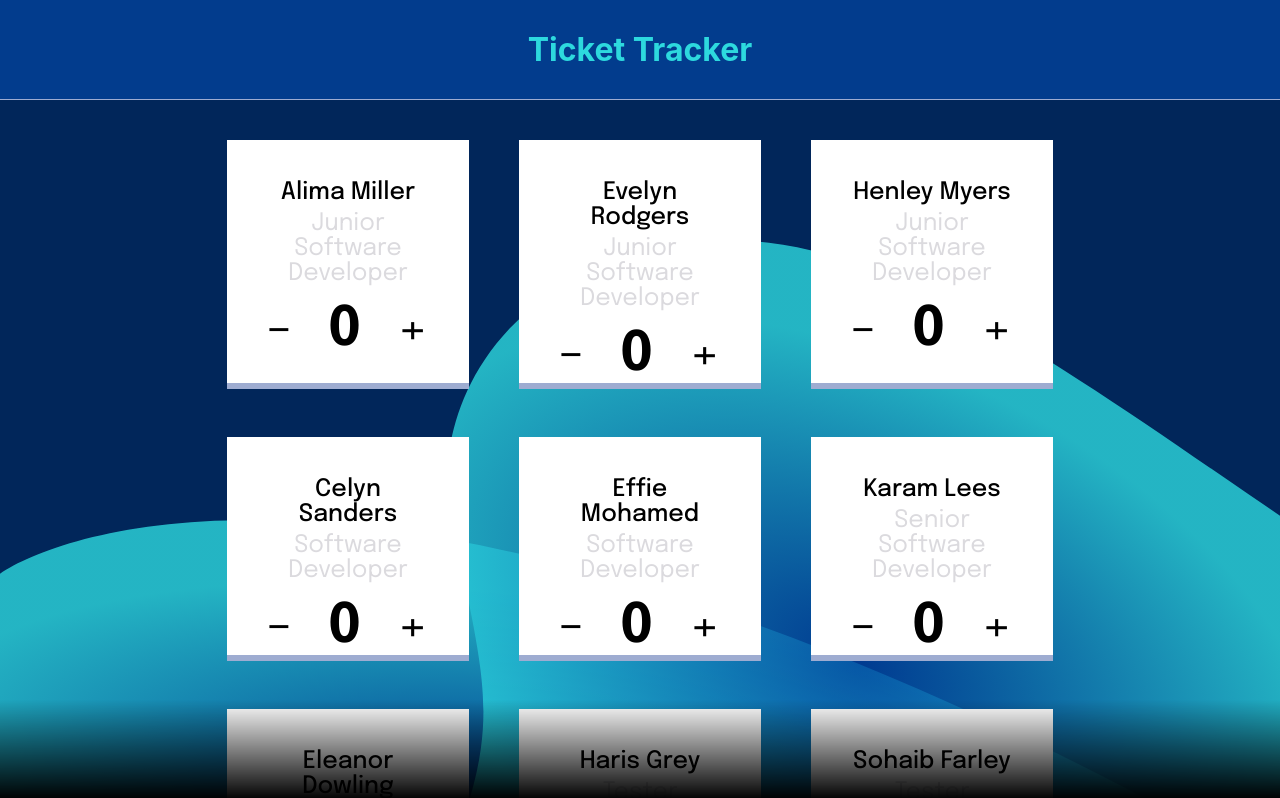
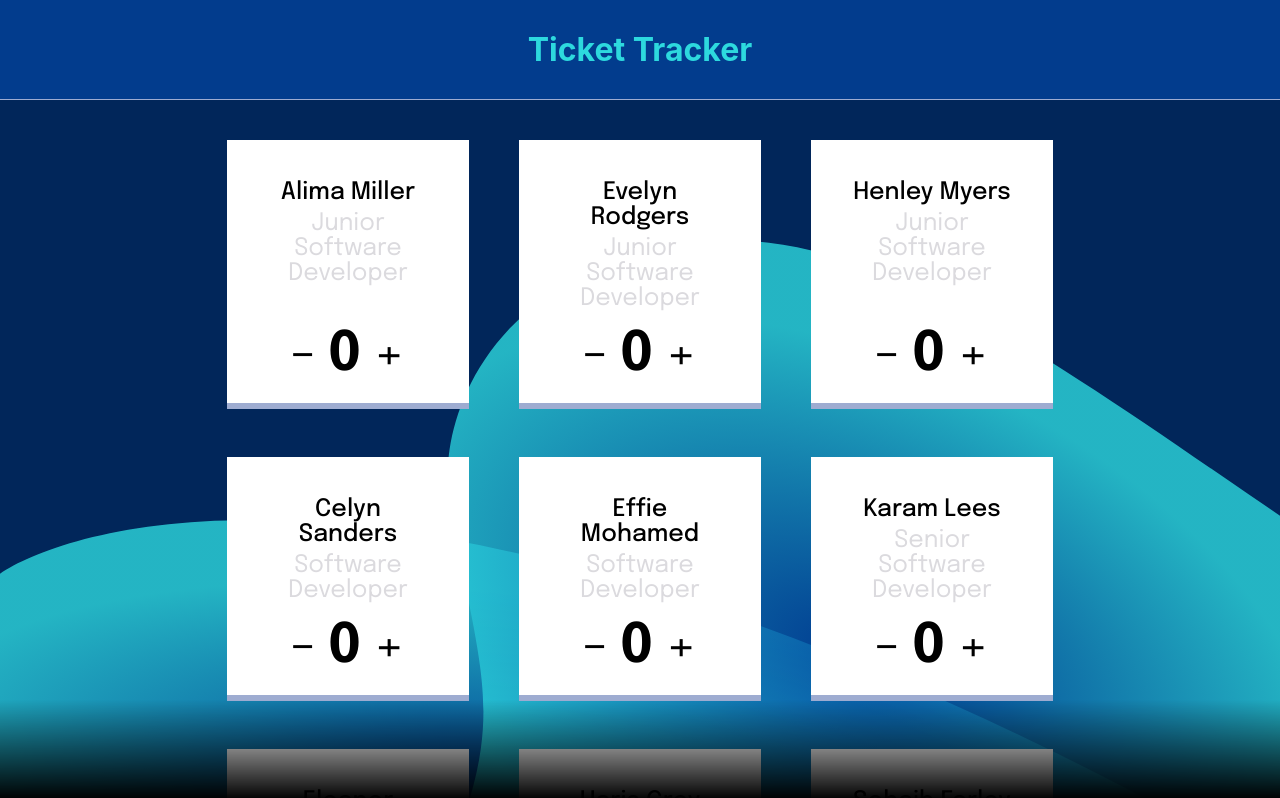
Before and after one commit to samueljacobs98/ticket-tracker-project, a React (Create React App) app: page / in a window 1280 px wide. Shown: the top 798 px of the page. Built offline with nearby package versions, Linux system fonts and the light colour scheme.

Commit message:
refactored card and added keys

```diff
--- a/src/components/Card/Card.jsx
+++ b/src/components/Card/Card.jsx
@@ -6,16 +6,18 @@ const Card = ({ name, role }) => {
   const [count, setCount] = useState(0);
 
   const decrementCount = () => {
-    setCount((previousCount) => previousCount - 1);
+    if (count) setCount(count - 1);
   };
   const incrementCount = () => {
-    setCount((previousCount) => previousCount + 1);
+    setCount(count + 1);
   };
 
   return (
     <div className="card">
-      <p className="card__title">{name}</p>
-      <p className="card__role">{role}</p>
+      <div className="card__text">
+        <p className="card__title">{name}</p>
+        <p className="card__role">{role}</p>
+      </div>
       <div className="card__counter">
         <p className="card__button" onClick={decrementCount}>
           -
--- a/src/components/Card/Card.scss
+++ b/src/components/Card/Card.scss
@@ -9,8 +9,13 @@
   text-align: center;
 
   padding: $card-padding;
-  padding-bottom: 0;
+  padding-bottom: calc($card-padding / 2);
 
+  display: flex;
+  flex-direction: column;
+  justify-content: space-between;
+  align-items: center;
+  .card__text {
     .card__title {
       font-size: $card-title-size;
       font-weight: $card-title-weight;
@@ -21,6 +26,7 @@
       margin-bottom: 16px;
       color: $colour-grey;
     }
+  }
   .card__counter {
     display: flex;
     justify-content: space-between;
@@ -28,6 +34,7 @@
     font-size: 3.4rem;
     .card__number {
       font-weight: bold;
+      margin: 0 12px;
     }
     .card__button:hover {
       cursor: pointer;
--- a/src/components/Tickets/Tickets.jsx
+++ b/src/components/Tickets/Tickets.jsx
@@ -4,7 +4,7 @@ import "./Tickets.scss";
 
 const Tickets = ({ teamData }) => {
   const cardListJSX = teamData.map((ticket) => {
-    return <Card name={ticket.name} role={ticket.role} />;
+    return <Card key={ticket.id} name={ticket.name} role={ticket.role} />;
   });
   return <div className="tickets">{cardListJSX}</div>;
 };
```
Lines whose indentation alone changed are shown as unchanged.
